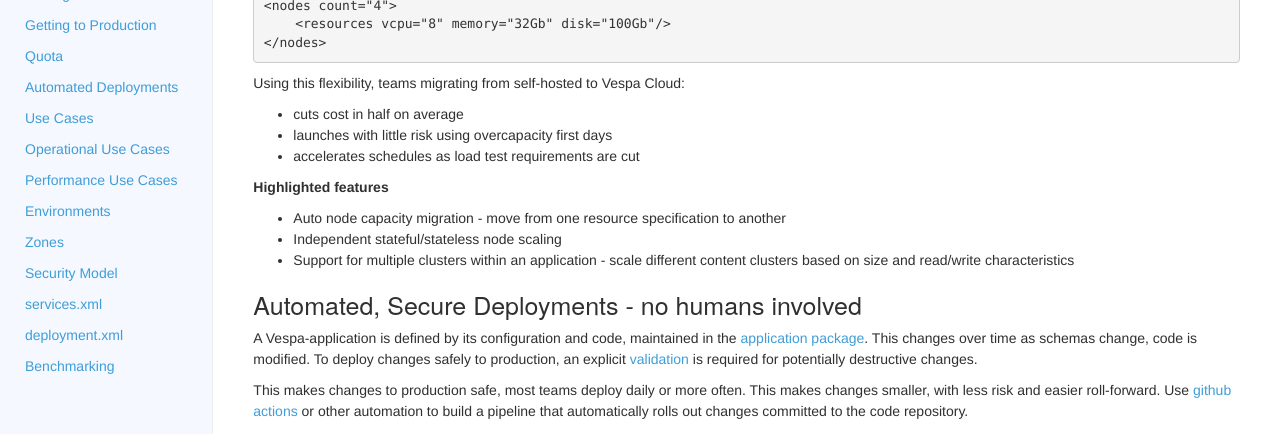
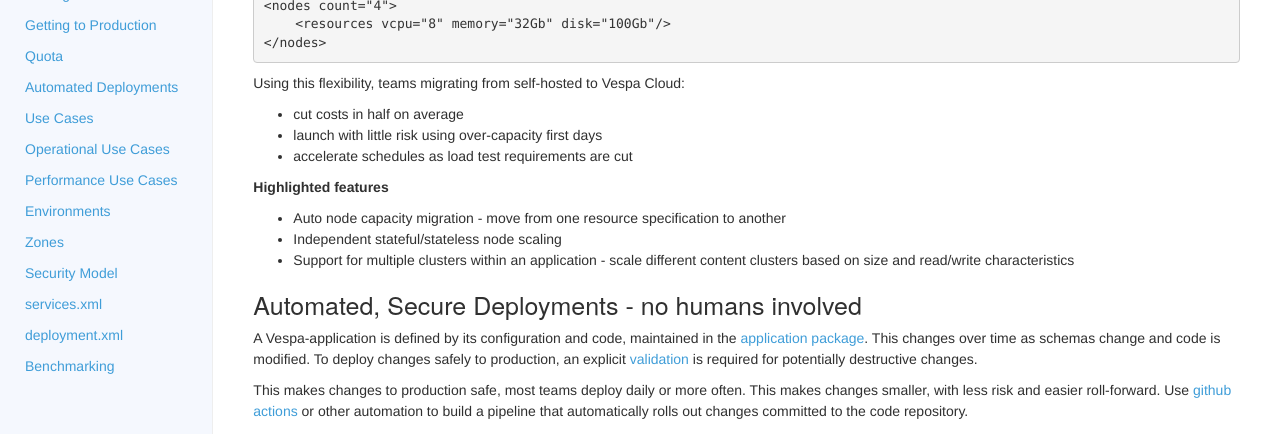
Before and after one commit to vespa-engine/cloud, a Jekyll site: the page built from ops-use-cases.md, in a window 1280 px wide and 900 px high, scrolled down 661 px. Shown: the part 154-588 px from the top of the window. Built offline with Jekyll 4.4.1, drawn with Linux system fonts in a browser that asks for light colours.

Commit message:
Grammar nitpicks.

```diff
--- a/index.html
+++ b/index.html
@@ -21,7 +21,7 @@ ul.offer li {
 }
 </style>
 
-<p class="intro">Let the world's expert on Big Data Serving<br>take care of the serving part…</p>
+<p class="intro">Let the world's expert on Big Data Serving<br>take care of the serving part.</p>
 
 <section id="roadmap" class="bg-light-blue">
 
--- a/ops-use-cases.md
+++ b/ops-use-cases.md
@@ -49,9 +49,9 @@ Changing specifications, like double CPU or cut memory is a configuration change
     </nodes>
 
 Using this flexibility, teams migrating from self-hosted to Vespa Cloud:
-* cuts cost in half on average
-* launches with little risk using overcapacity first days
-* accelerates schedules as load test requirements are cut
+* cut costs in half on average
+* launch with little risk using over-capacity first days
+* accelerate schedules as load test requirements are cut
 
 **Highlighted features**
 * Auto node capacity migration - move from one resource specification to another
@@ -63,7 +63,7 @@ Using this flexibility, teams migrating from self-hosted to Vespa Cloud:
 ## Automated, Secure Deployments - no humans involved
 A Vespa-application is defined by its configuration and code,
 maintained in the [application package](https://docs.vespa.ai/documentation/cloudconfig/application-packages.html).
-This changes over time as schemas change, code is modified.
+This changes over time as schemas change and code is modified.
 To deploy changes safely to production, an explicit [validation](https://docs.vespa.ai/documentation/reference/validation-overrides.html) is required for potentially destructive changes.
 
 This makes changes to production safe, most teams deploy daily or more often.
--- a/pricing.html
+++ b/pricing.html
@@ -24,6 +24,6 @@ layout: page
 
         <p>In addition to machine resource costs, network costs incurred by your application are passed on to you at
         <a href="https://aws.amazon.com/ec2/pricing/on-demand/#Data_Transfer">standard AWS prices</a>.
-        These depends only on how you use your applications.</p>
+        These depend only on how you use your applications.</p>
 
 </div>
```
Also changed, not shown: use-cases.md (+1 -1 lines).
